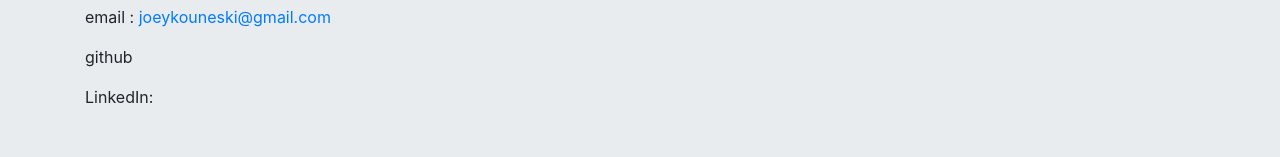
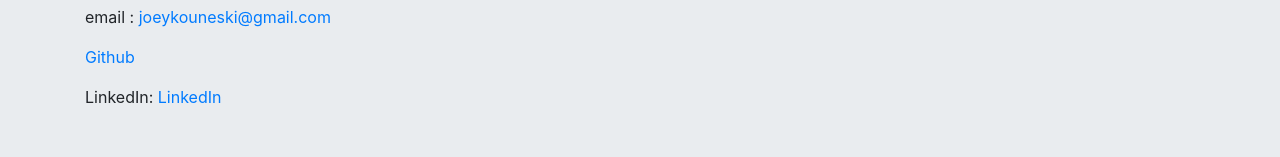
Before and after one commit to jkouneski/Portfolio, a plain HTML site: page index.html in a window 1280 px wide. Shown: the part 1667-1824 px from the top of the page. Drawn offline with nearby package versions, Linux system fonts and the light colour scheme.

Commit message:
contact links

```diff
--- a/index.html
+++ b/index.html
@@ -118,8 +118,8 @@
       <div class="container">
         <h2 class="display-4">Contact</h2>
         <p>email :<a href="mailto:joeykouneski@gmail.com"> joeykouneski@gmail.com</a></p>
-        <p><a href="https://github.com/jkouneski"></a>github</p>
-        <p>LinkedIn: <a href="https://www.linkedin.com/in/joseph-kouneski"></a></p>
+        <p><a href="https://github.com/jkouneski">Github</a></p>
+        <p>LinkedIn: <a href="https://www.linkedin.com/in/joseph-kouneski">LinkedIn</a></p>
       </div>
     </div>
   </main>
```
